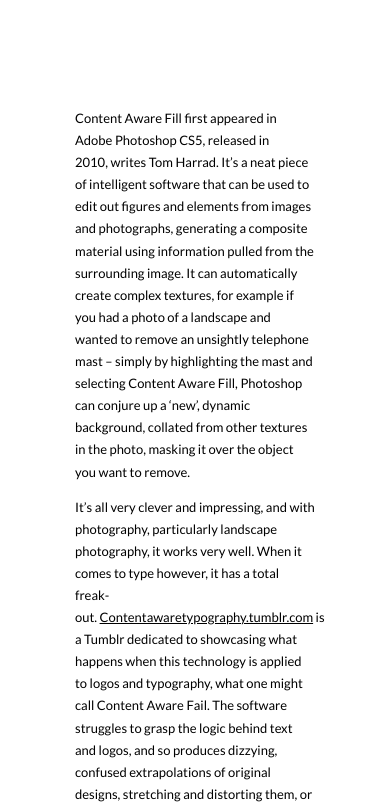
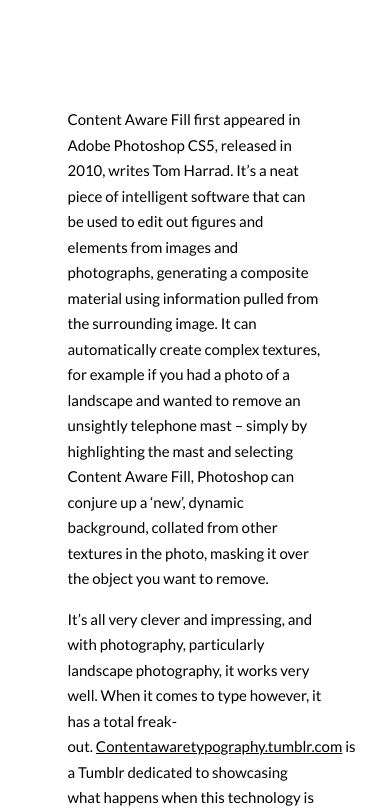
Before and after one commit to evewallack/evewallack.github.io, a plain HTML site: page index.html in a window 390 px wide. Shown: the part 231-1040 px from the top of the page. Drawn offline with Linux system fonts and the light colour scheme.

Commit message:
phone changes
phone margin and point size

```diff
--- a/index.html
+++ b/index.html
@@ -25,7 +25,7 @@
     }
 
     body {
-      font-size: 1.3rem; /* currently ems cause chrome bug misinterpreting rems on body element */
+      font-size: 1.5rem; /* currently ems cause chrome bug misinterpreting rems on body element */
       line-height: 1.7;
       font-weight: 400;
       margin: 0;
@@ -66,7 +66,7 @@
     }
 
     .column {
-      width: 24rem; /* Set your column width here */
+      width: 25.5rem; /* Set your column width here */
       margin: auto;
     }
 
```
